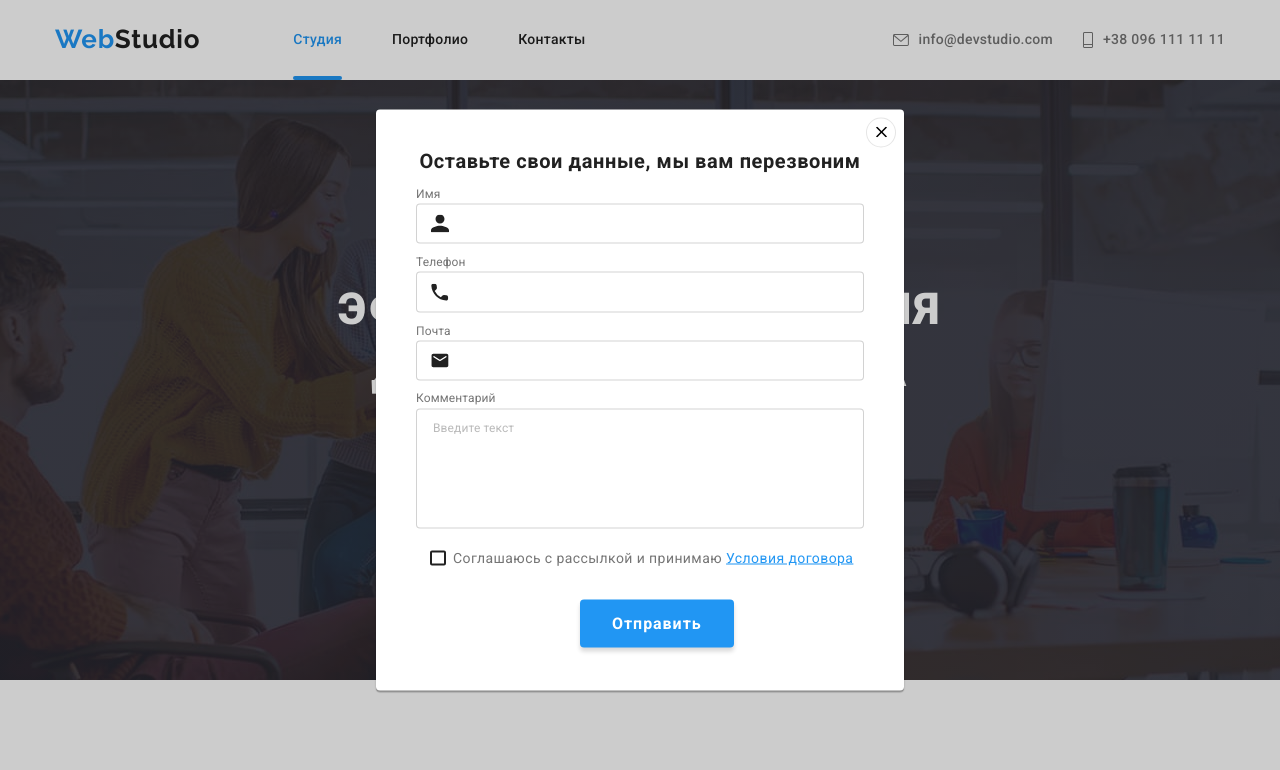
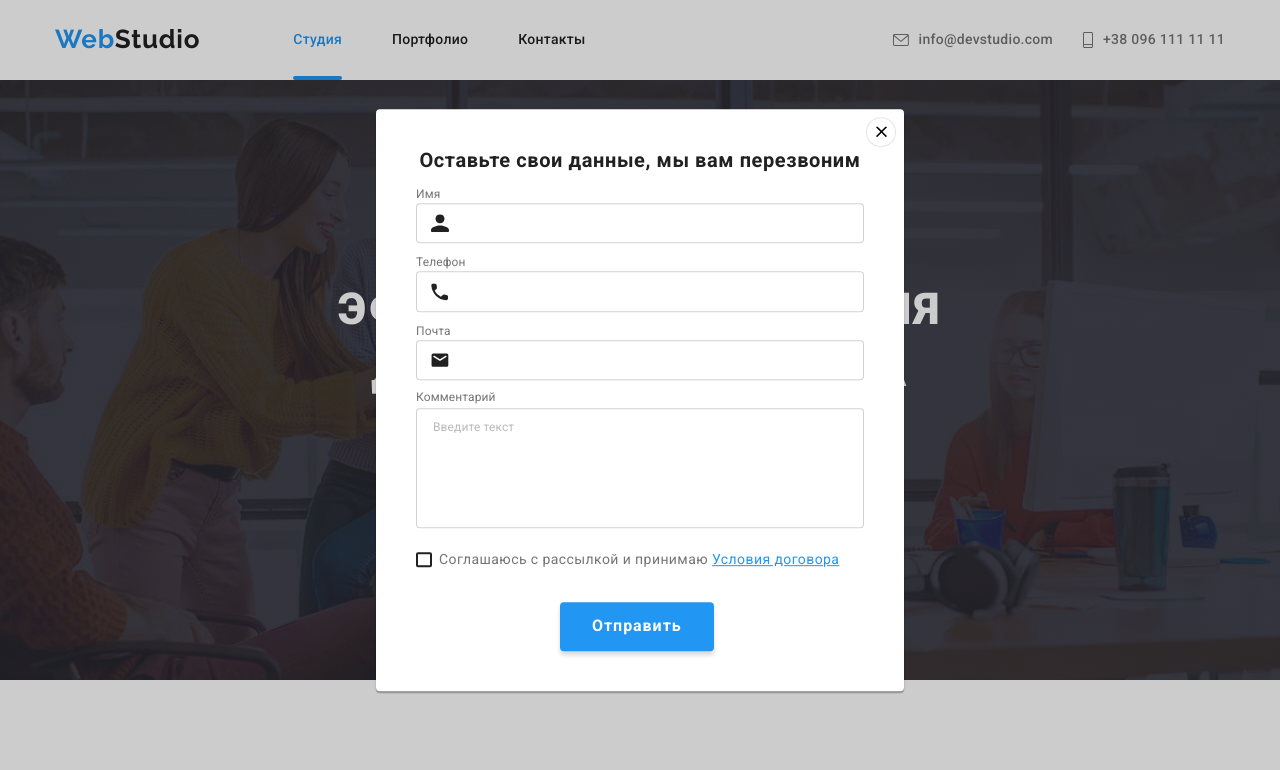
Before and after one commit to Klem26/goit-markup-hw-06, a plain HTML site: page index.html in a window 1280 px wide. Both pictures are taken after a click on the button "Заказать услугу". Shown: the top 770 px of the page. Drawn offline with nearby package versions, Linux system fonts and the light colour scheme.

Commit message:
Вариант  модалки

```diff
--- a/css/styles.css
+++ b/css/styles.css
@@ -982,7 +982,7 @@ img {
   transform: translate(-50%, -50%) scale(0.5);
 }
 
-.modal {
+/* .modal {
   position: absolute;
   top: 50%;
   left: 50%;
@@ -993,6 +993,20 @@ img {
 
   transition: transform 250ms cubic-bezier(0.4, 0, 0.2, 1);
 
+  background: var(--white-color);
+  box-shadow: 0px 1px 3px rgba(0, 0, 0, 0.12), 0px 1px 1px rgba(0, 0, 0, 0.14),
+    0px 2px 1px rgba(0, 0, 0, 0.2);
+  border-radius: 4px;
+} */
+.modal {
+  padding: 40px;
+  position: absolute;
+  top: 50%;
+  left: 50%;
+  transform: translate(-50%, -50%) scale(1);
+  min-width: 528px;
+  min-height: 581px;
+  transition: transform 250ms cubic-bezier(0.4, 0, 0.2, 1);
   background: var(--white-color);
   box-shadow: 0px 1px 3px rgba(0, 0, 0, 0.12), 0px 1px 1px rgba(0, 0, 0, 0.14),
     0px 2px 1px rgba(0, 0, 0, 0.2);
@@ -1033,13 +1047,17 @@ img {
   fill: var(--accent-color);
 }
 
-.form {
+/* .form {
   position: relative;
   top: 0;
   left: 0;
   width: 100%;
   height: 581px;
   padding: 40px;
+} */
+.form {
+  width: 100%;
+  height: 100%;
 }
 .form-contact {
   position: absolute;
@@ -1109,15 +1127,26 @@ img {
   height: 18px;
   fill: var(--title-text-color);
 }
-.comment {
+/* .comment {
   position: absolute;
   transform: translateY(37px);
   font-weight: 400;
   font-size: 12px;
   line-height: 1.16;
   letter-spacing: 0.01em;
+} */
+.comment {
+  position: relative;
+  display: block;
+  top: 37px;
+  left: 0;
+  width: 100%;
+  font-weight: 400;
+  font-size: 12px;
+  line-height: 1.16;
+  letter-spacing: 0.01em;
 }
-.textarea {
+/* .textarea {
   position: relative;
   left: 0;
   top: 54px;
@@ -1125,6 +1154,22 @@ img {
   height: 120px;
   padding: 12px 16px;
   margin-bottom: 20px;
+  resize: none;
+
+  border: 1px solid rgba(33, 33, 33, 0.2);
+  box-sizing: border-box;
+  border-radius: 4px;
+
+  transition: border 250ms cubic-bezier(0.4, 0, 0.2, 1);
+} */
+.textarea {
+  display: block;
+  width: 100%;
+  height: 120px;
+  padding: 12px 16px;
+  margin-top: 40px;
+  margin-bottom: 20px;
+
   resize: none;
 
   border: 1px solid rgba(33, 33, 33, 0.2);
@@ -1140,15 +1185,20 @@ img {
   border-radius: 4px;
 }
 
-.form-button {
+/* .form-button {
   position: relative;
   top: 100px;
   left: 164px;
 
   border: transparent;
   border-radius: 4px;
+} */
+
+.form-button {
+  margin: 0 144px;
+  border: transparent;
+  border-radius: 4px;
 }
-
 .textarea::placeholder {
   font-size: 12px;
   line-height: 1.16;
@@ -1156,7 +1206,7 @@ img {
 
   color: rgba(117, 117, 117, 0.5);
 }
-.policy {
+/* .policy {
   position: absolute;
   top: 437px;
   left: 54px;
@@ -1170,8 +1220,19 @@ img {
   letter-spacing: 0.03em;
 
   color: var(--primary-text-color);
+} */
+.policy {
+  display: flex;
+  align-items: center;
+  margin-bottom: 30px;
+
+  font-weight: 400;
+  font-size: 14px;
+  line-height: 1.7;
+  letter-spacing: 0.03em;
+
+  color: var(--primary-text-color);
 }
-
 .policy-link {
   margin-left: 4px;
   color: var(--accent-color);
```
